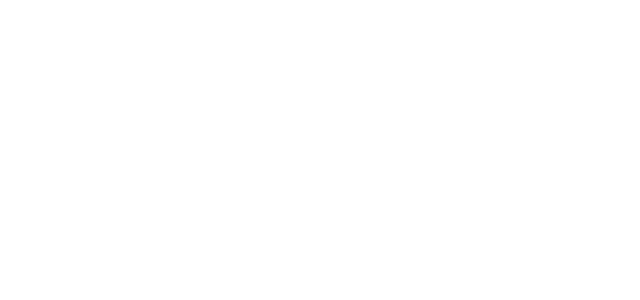
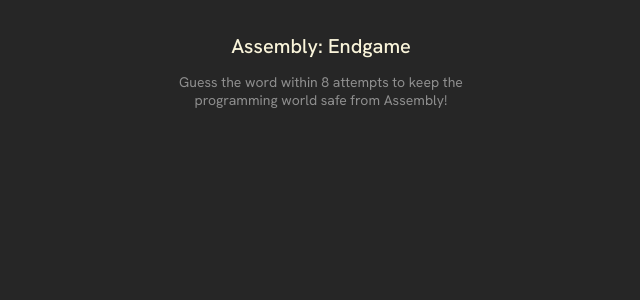
Before and after one commit to vigneshblue/scrimba-react-assembly-end-game, a React (Vite) app: page / in a window 1280 px wide. Shown: the top 300 px of the page, without its empty margins (319-959 px from the left). Built offline with nearby package versions, Linux system fonts and the light colour scheme.

Commit message:
Add header section

```diff
--- a/src/App.jsx
+++ b/src/App.jsx
@@ -3,9 +3,12 @@
 function App() {
 
   return (
-    <>
-
-    </>
+    <main>
+      <header>
+        <h1>Assembly: Endgame</h1>
+        <p>Guess the word within 8 attempts to keep the programming world safe from Assembly!</p>
+      </header>
+    </main>
   )
 }
 
--- a/src/index.css
+++ b/src/index.css
@@ -0,0 +1,30 @@
+* {
+  box-sizing: border-box;
+}
+
+body {
+  margin: 0;
+  font-family: "Hanken Grotesk", Arial, sans-serif;
+  background-color: #262626;
+  color: #D9D9D9;
+  padding: 20px;
+  height: 100vh;
+  display: flex;
+  justify-content: center;
+}
+
+header {
+  text-align: center;
+}
+
+header h1 {
+  font-size: 1.25rem;
+  font-weight: 500;
+  color: #F9F4DA;
+}
+
+p {
+  font-size: 0.875rem;
+  max-width: 350px;
+  color: #8E8E8E;
+}
```
